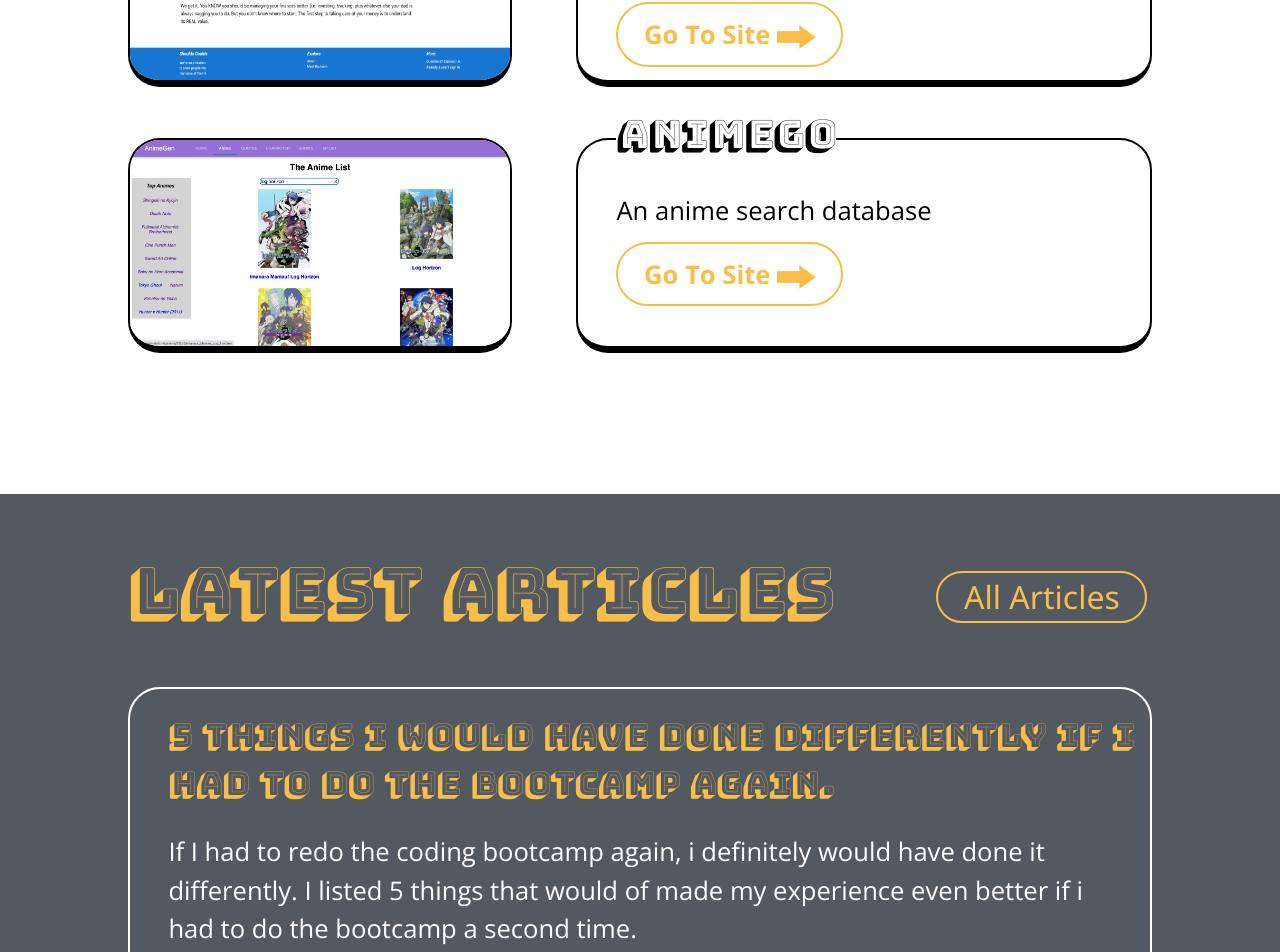
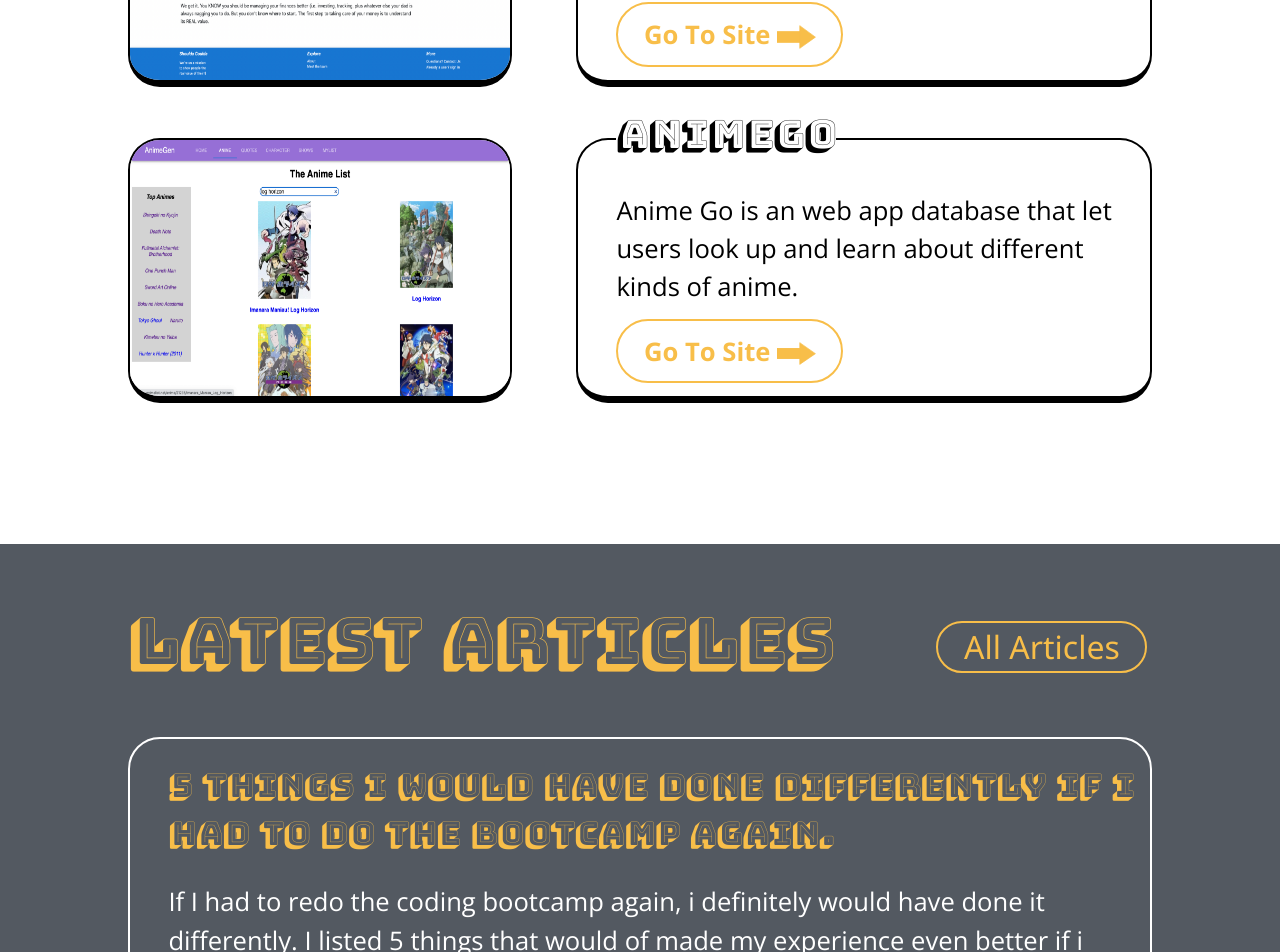
Before and after one commit to StudentCZ/my-website, a React (Create React App) app: page / in a window 1280 px wide. Shown: the part 1352-2304 px from the top of the page. Built offline with nearby package versions, Linux system fonts and the light colour scheme.

Commit message:
fixed size of image

```diff
--- a/src/components/ProjectImageBar.js
+++ b/src/components/ProjectImageBar.js
@@ -33,7 +33,10 @@ const ProjectImageBar = () => {
         <img src={image2} alt='Project2' className={style.projectImage} />
         <div className={style.projectText}>
           <h2 className={style.header}>ANIMEGO</h2>
-          <p className={style.text}>An anime search database</p>
+          <p className={style.text}>
+            Anime Go is an web app database that let users look up and learn
+            about different kinds of anime.
+          </p>
           <div className={style.textLink2}>
             <a
               className={style.readMore}
```
